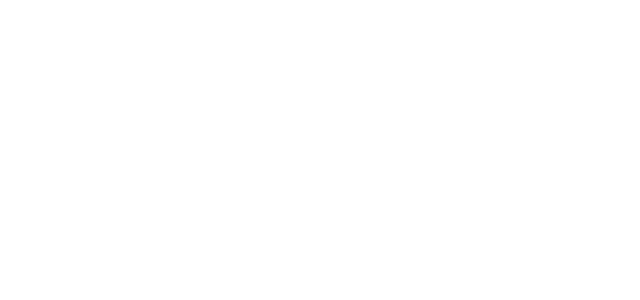
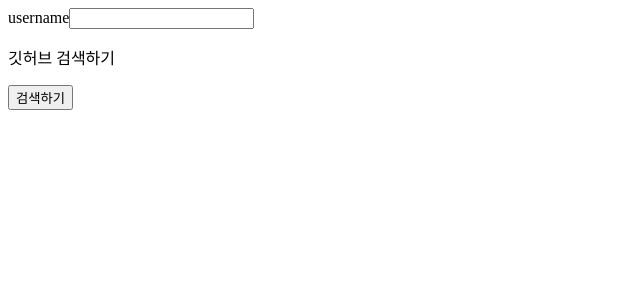
Before and after one commit to always-manzi/github-profile, a Next.js app: page / in a window 1280 px wide. Shown: the top 300 px of the page, without its empty margins (0-640 px from the left). Built offline with nearby package versions, Linux system fonts and the light colour scheme.

Commit message:
add [name].jsx

```diff
--- /dev/null
+++ b/pages/index.jsx
@@ -0,0 +1,20 @@
+import React , { useState } from "react";
+import Link from "next/link";
+
+const App = () => {
+  const [username, setUsername] = useState("");
+  return (
+    <div>
+      <label>
+        username
+        <input value={username} onChange={(e) => setUsername(e.target.value)}/>
+      </label>
+      <p>{username} 깃허브 검색하기</p>
+      <Link href={`/users/${username}`}>
+        <button>검색하기</button>
+      </Link>
+    </div>
+  );
+};
+
+export default App;
--- a/pages/index.js
+++ b/pages/users/[name].jsx
@@ -1,16 +1,17 @@
 import fetch from "isomorphic-unfetch";
 
-const index = ({ user }) => {
+const name = ({ user }) => {
   const username = user && user.name;
   return <div>{username}</div>;
 };
 
-export const getServerSideprops = async () => {
+export const getServerSideprops = async ({ query }) => {
+    const { name } = query;
   try {
-    const res = await fetch("https://api.github.com/users/always-manzi");
+    const res = await fetch(`https://api.github.com/users/${name}`);
     if (res.status === 200) {
       const user = await res.json();
-      return { props: {} };
+      return { props: { user } };
     }
     return { props: {} };
   } catch (e) {
@@ -19,4 +20,4 @@
   }
 };
 
-export default index;
+export default name;
```
